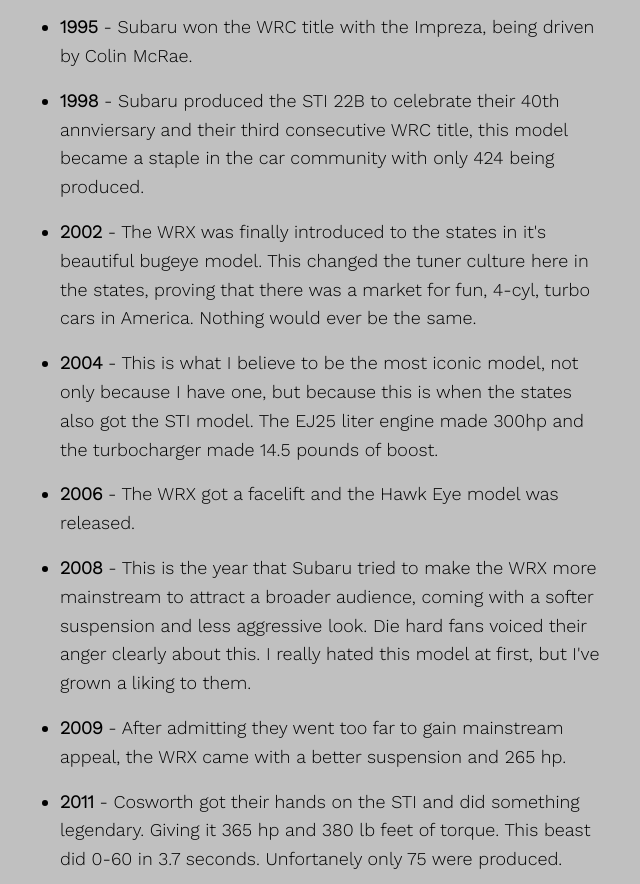
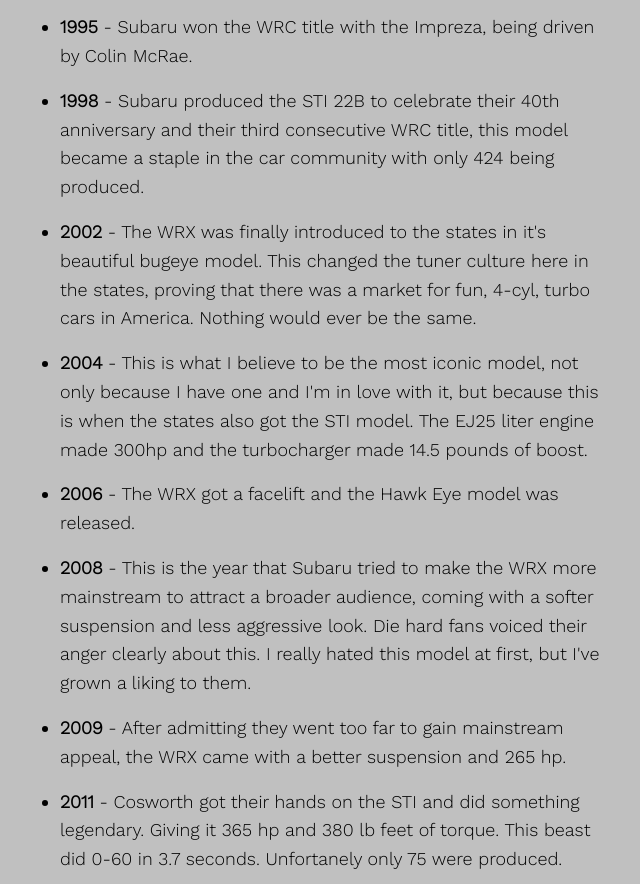
Before and after one commit to aljayy/subarutribute, a plain HTML site: page index.html in a window 1280 px wide. Shown: the part 888-1772 px from the top of the page, without its empty margins (325-965 px from the left). Drawn offline with nearby package versions, Linux system fonts and the light colour scheme.

Commit message:
Fixed more spelling errors

```diff
--- a/index.html
+++ b/index.html
@@ -21,9 +21,9 @@
           <li><strong>1993</strong> - The Impreza was debutted in Japan. Subaru offered a special package for their homeland, giving buyers the option to get their hands on a turbocharged model called the WRX. </li>
           <li><strong>1994</strong> - This became the first year the Impreza competed in every round of the World Rally Championship. This was done with the upgraded WRX, presented as the STI. It had a better intercooler, fiber strut tower braces, and forged pistons.</li>
           <li><strong>1995</strong> - Subaru won the WRC title with the Impreza, being driven by Colin McRae. </li>
-          <li><strong>1998</strong> - Subaru produced the STI 22B to celebrate their 40th annviersary and their third consecutive WRC title, this model became a staple in the car community with only 424 being produced.</li>
+          <li><strong>1998</strong> - Subaru produced the STI 22B to celebrate their 40th anniversary and their third consecutive WRC title, this model became a staple in the car community with only 424 being produced.</li>
           <li><strong>2002</strong> - The WRX was finally introduced to the states in it's beautiful bugeye model. This changed the tuner culture here in the states, proving that there was a market for fun, 4-cyl, turbo cars in America. Nothing would ever be the same. </li>
-          <li><strong>2004</strong> - This is what I believe to be the most iconic model, not only because I have one, but because this is when the states also got the STI model. The EJ25 liter engine made 300hp and the turbocharger made 14.5 pounds of boost.</li>
+          <li><strong>2004</strong> - This is what I believe to be the most iconic model, not only because I have one and I'm in love with it, but because this is when the states also got the STI model. The EJ25 liter engine made 300hp and the turbocharger made 14.5 pounds of boost.</li>
           <li><strong>2006</strong> - The WRX got a facelift and the Hawk Eye model was released.</li>
           <li><strong>2008</strong> - This is the year that Subaru tried to make the WRX more mainstream to attract a broader audience, coming with a softer suspension and less aggressive look. Die hard fans voiced their anger clearly about this. I really hated this model at first, but I've grown a liking to them.</li>
           <li><strong>2009</strong> - After admitting they went too far to gain mainstream appeal, the WRX came with a better suspension and 265 hp.</li>
```
